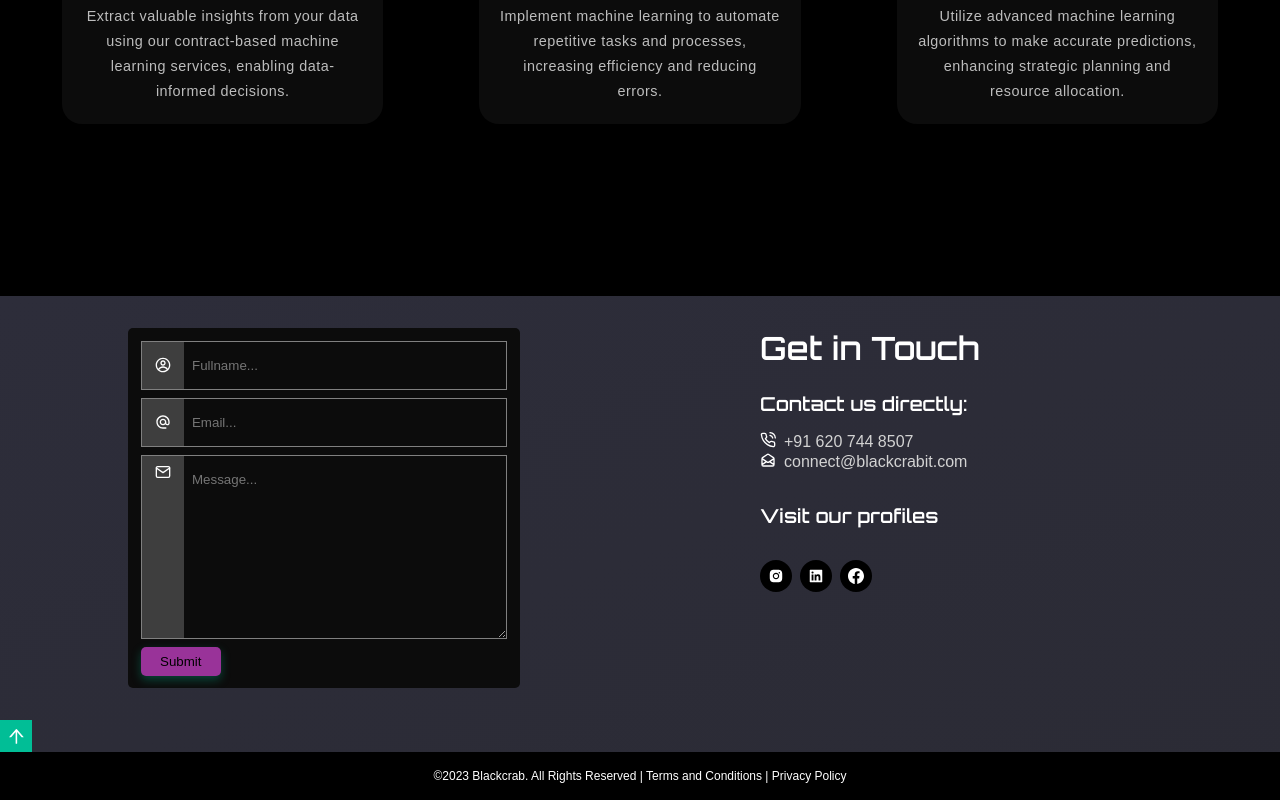
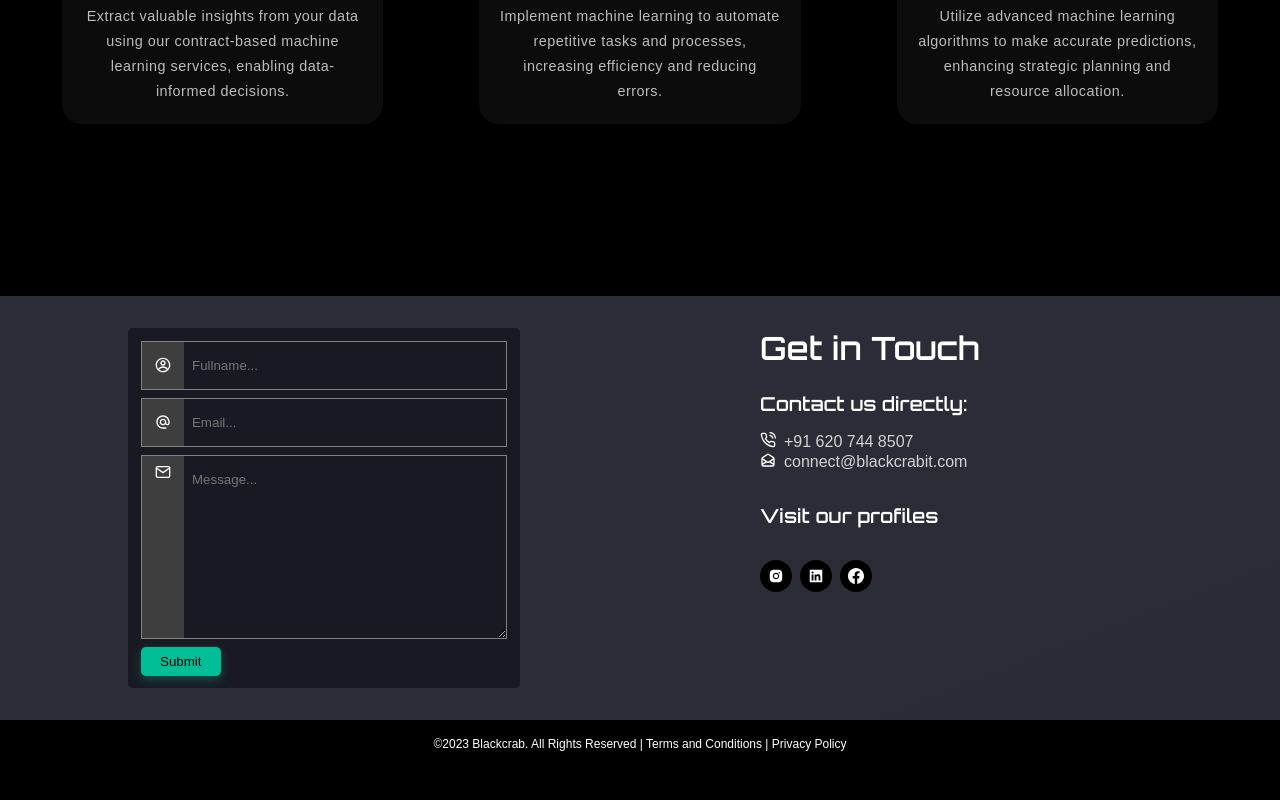
Before and after one commit to sourabhsinha1609/BlackCrab, a React (Create React App) app: page /machinelearning in a window 1280 px wide. Shown: the part 1369-2169 px from the top of the page. After the commit the page ends 2137 px from the top, so only its background shows below. Built offline with nearby package versions, Linux system fonts and the light colour scheme; the HTML template or start-up script is replaced by a standard one.

Commit message:
CoolBoka

```diff
--- a/src/components/Footer/Footer.jsx
+++ b/src/components/Footer/Footer.jsx
@@ -3,18 +3,13 @@ import styled from "styled-components";
 import { MdAlternateEmail } from "react-icons/md";
 import { CgProfile } from "react-icons/cg";
 import { HiOutlineMailOpen } from "react-icons/hi";
-import {  AiFillLinkedin,AiFillInstagram, AiOutlineArrowUp } from "react-icons/ai";
+import {  AiFillLinkedin,AiFillInstagram } from "react-icons/ai";
 import { BsFacebook } from "react-icons/bs";
 import { FiMail, FiPhoneCall } from "react-icons/fi";
 import { Slide, Zoom, Fade } from "react-awesome-reveal";
 
 const Footer = () => {
-  const scrollUp = () => {
-    window.scroll({
-      top: 0,
-      behavior: "smooth",
-    });
-  };
+
   return (
     <>
     <Container id="footer">
@@ -106,9 +101,6 @@ const Footer = () => {
       </Profile>
     </Container>
     <Fade>
-          <ArrowUp onClick={scrollUp}>
-            <AiOutlineArrowUp />
-          </ArrowUp>
         </Fade>
     <Copyright>
       <p>©2023 Blackcrab. All Rights Reserved | Terms and Conditions | Privacy Policy</p>
@@ -175,7 +167,7 @@ const Profile = styled.div`
         text-decoration: none;
         color: lightgray;
         :hover {
-          color: #993399;
+          color: orange;
         }
       }
     }
@@ -204,7 +196,7 @@ const Profile = styled.div`
         border-radius: 50px;
 
         :hover {
-          background-color: #993399;
+          background-color: orange;
         }
 
         a {
@@ -215,25 +207,7 @@ const Profile = styled.div`
     }
   }
 `;
-const ArrowUp = styled.p`
-  width: 2rem;
-  height: 2rem;
-  background-color: #01be96;
-  display: flex;
-  align-items: center;
-  justify-content: center;
-  cursor: pointer;
-  font-size: 1.3rem;
-  font-weight: 700;
 
-
-
-  @media (max-width: 650px) {
-    position: absolute;
-    right: 3rem;
-    top: 16rem;
-  }
-`;
 const Form = styled.div`
   flex: 1;
   width: 100%;
@@ -245,7 +219,7 @@ const Form = styled.div`
   }
 
   form {
-    background-color: #0c0c0c;
+    background-color: #191923;
     padding: 0.8rem;
     border-radius: 5px;
     .name,
@@ -279,7 +253,7 @@ const Form = styled.div`
     button {
       width: 5rem;
       height: 1.8rem;
-      background-color: #993399;
+      background-color: #01be96;
       border: none;
       border-radius: 5px;
       filter: drop-shadow(0px 4px 5px #01be9551);
--- a/src/index.css
+++ b/src/index.css
@@ -67,12 +67,12 @@ body{
 
 /* Track */
 ::-webkit-scrollbar-track {
-  background: #f1f1f1;
+  background: #000;
 }
 
 /* Handle */
 ::-webkit-scrollbar-thumb {
-  background: #888;
+  background: #993399;
   border-radius: 50px;
 }
 
```
